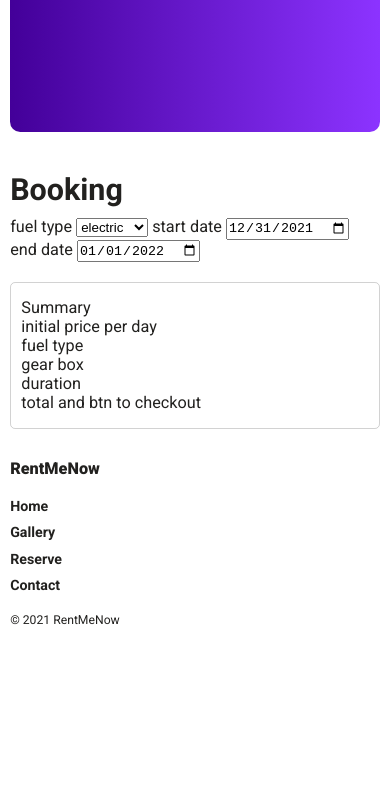
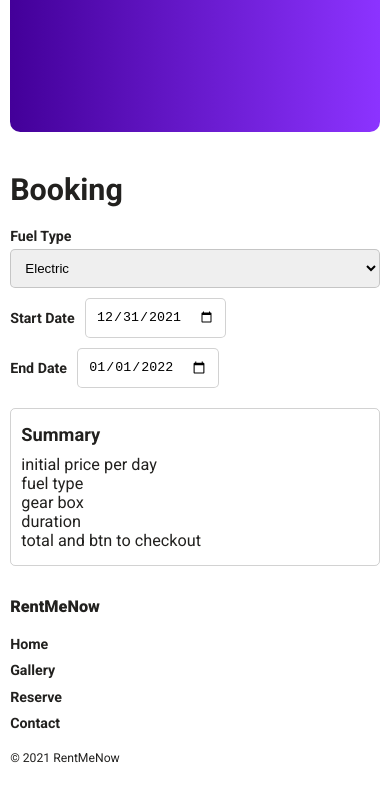
Before and after one commit to hirotachi/brief3, a website: page dist/reserve.html in a window 390 px wide. Shown: the part 187-988 px from the top of the page. Before the commit the page ends 865 px from the top, so only its background shows below. Drawn offline with nearby package versions, Linux system fonts and the light colour scheme; files that its build step writes are made by us from their sources.

Commit message:
style input for reservation responsively

```diff
--- a/src/styles/layout/reserve.scss
+++ b/src/styles/layout/reserve.scss
@@ -66,23 +66,87 @@
   display: flex;
   flex-direction: column;
   gap: 2rem;
+  @include desktop {
+    flex-direction: row;
+  }
   .summary {
     padding: 1.5rem 1rem;
     border-radius: 0.5rem;
     border: 1px solid $border-color;
+    @include desktop {
+      flex-basis: 40%;
+    }
+    &__title {
+      font-size: 1.8rem;
+      font-weight: bold;
+      margin-bottom: 1rem;
+    }
   }
 }
 
 .inputs {
+  display: flex;
+  gap: 1rem;
+  flex-direction: column;
+  @include tablet {
+    flex-direction: row;
+    flex-wrap: wrap;
+    gap: 2rem;
+  }
+  @include desktop {
+    justify-content: space-between;
+  }
+  label {
+    text-transform: capitalize;
+    display: flex;
+    flex-direction: column;
+    gap: 0.5rem;
+    flex-basis: 100%;
+
+    span {
+      font-size: 1.4rem;
+      font-weight: bold;
+    }
+  }
+
+  select {
+    padding: 1rem;
+    border: 1px solid $border-color;
+    border-radius: 0.5rem;
+    font-weight: 500;
+    text-transform: capitalize;
+
+    &:focus {
+      border-color: $primary-color;
+    }
+  }
+
+  input {
+    border-radius: 0.5rem;
+    padding: 1rem;
+    border: 1px solid $border-color;
+
+    &:focus {
+      border-color: $primary-color;
+      outline: none;
+    }
+  }
+
   &__title {
     font-size: 3rem;
     margin-bottom: 1rem;
     font-weight: bold;
   }
+
   .fuel {
+    grid-column: 1 / -1;
   }
-  .start {
-  }
+
+  .start,
   .end {
+    flex-basis: fit-content;
+    flex-direction: row;
+    align-items: center;
+    gap: 1rem;
   }
 }
```
Also changed, not shown: dist/reserve.html.
